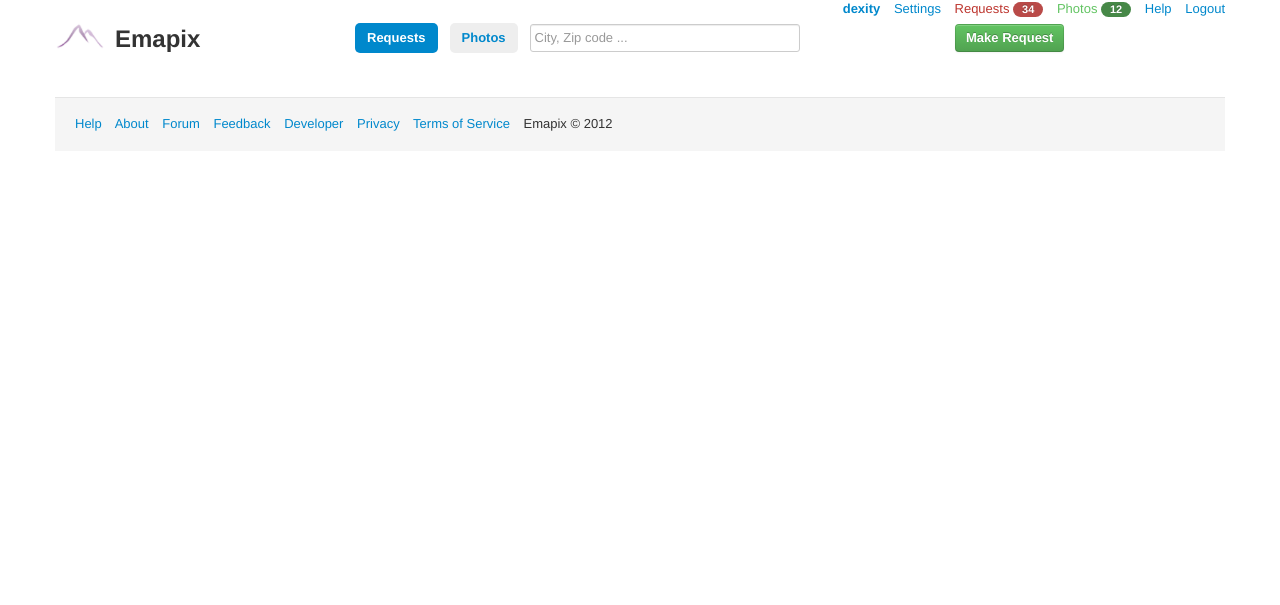
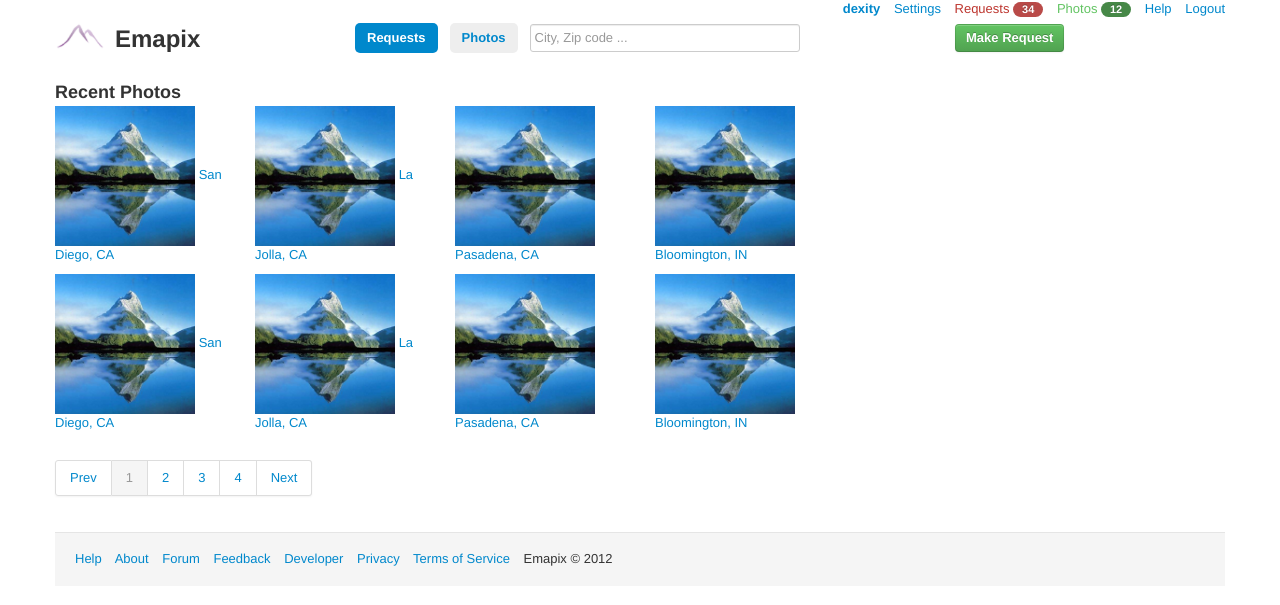
Before and after one commit to dexity/emapix, a Django app: page /layout/photos in a window 1280 px wide. Shown: the top 605 px of the page. Run offline with Django 3.2, Linux system fonts and the light colour scheme; data that the repository does not hold is empty; parts of the project's set-up code (start-up, migrations or seed data) failed here and were passed over; some libraries are stand-ins or nearby versions.

Commit message:
Implemented Photos view layout

```diff
--- a/emapix/layout/templates/photos.html
+++ b/emapix/layout/templates/photos.html
@@ -1,3 +1,57 @@
 {% include 'header.html' %}
 
+<h3>Recent Photos</h3>
+
+<div class="row e-photo-row">
+    <div class="span2">
+        <a href=""><img src="/media/img/photo_medium.png"/></a>
+        <a href="">San Diego, CA</a>
+    </div>
+    <div class="span2">
+        <a href=""><img src="/media/img/photo_medium.png"/></a>
+        <a href="">La Jolla, CA</a>
+    </div>
+    <div class="span2">
+        <a href=""><img src="/media/img/photo_medium.png"/></a>
+        <a href="">Pasadena, CA</a>
+    </div>
+    <div class="span2">
+        <a href=""><img src="/media/img/photo_medium.png"/></a>
+        <a href="">Bloomington, IN</a>
+    </div>
+</div>
+<div class="row e-photo-row">
+    <div class="span2">
+        <a href=""><img src="/media/img/photo_medium.png"/></a>
+        <a href="">San Diego, CA</a>
+    </div>
+    <div class="span2">
+        <a href=""><img src="/media/img/photo_medium.png"/></a>
+        <a href="">La Jolla, CA</a>
+    </div>
+    <div class="span2">
+        <a href=""><img src="/media/img/photo_medium.png"/></a>
+        <a href="">Pasadena, CA</a>
+    </div>
+    <div class="span2">
+        <a href=""><img src="/media/img/photo_medium.png"/></a>
+        <a href="">Bloomington, IN</a>
+    </div>
+</div>
+
+<div class="clear_both"></div>
+<div class="pagination">
+  <ul>
+    <li><a href="#">Prev</a></li>
+    <li class="active">
+      <a href="#">1</a>
+    </li>
+    <li><a href="#">2</a></li>
+    <li><a href="#">3</a></li>
+    <li><a href="#">4</a></li>
+    <li><a href="#">Next</a></li>
+  </ul>
+</div>
+
+
 {% include 'footer.html' %}
--- a/media/css/main.css
+++ b/media/css/main.css
@@ -147,3 +147,6 @@
 .e-control-options .e-red-option {
 	float: right;
 }
+.e-photo-row {
+	margin-bottom: 10px;
+}
```
Also changed, not shown: emapix/layout/templates/requests.html (indentation only), media/img/photo_medium.png (added).
